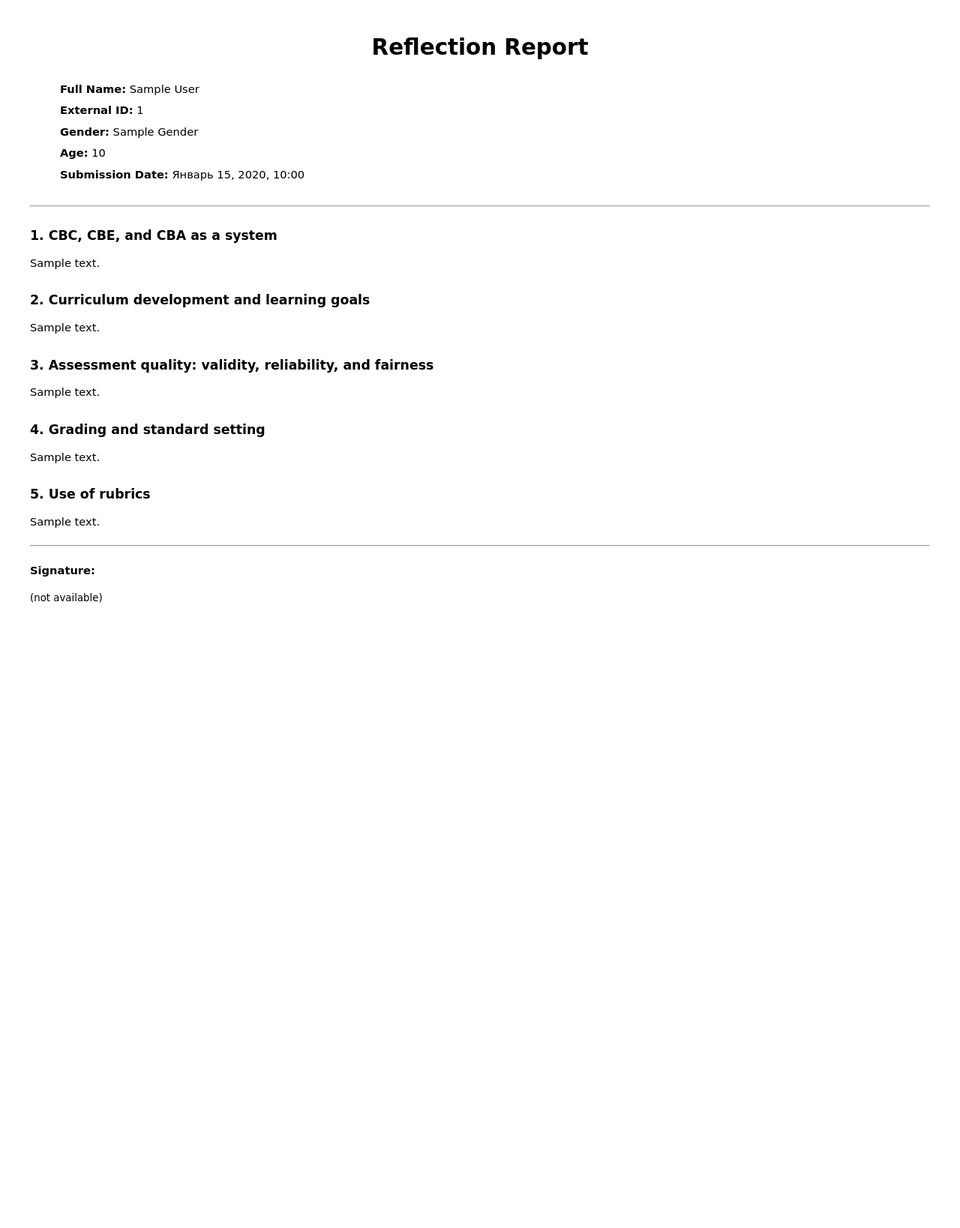
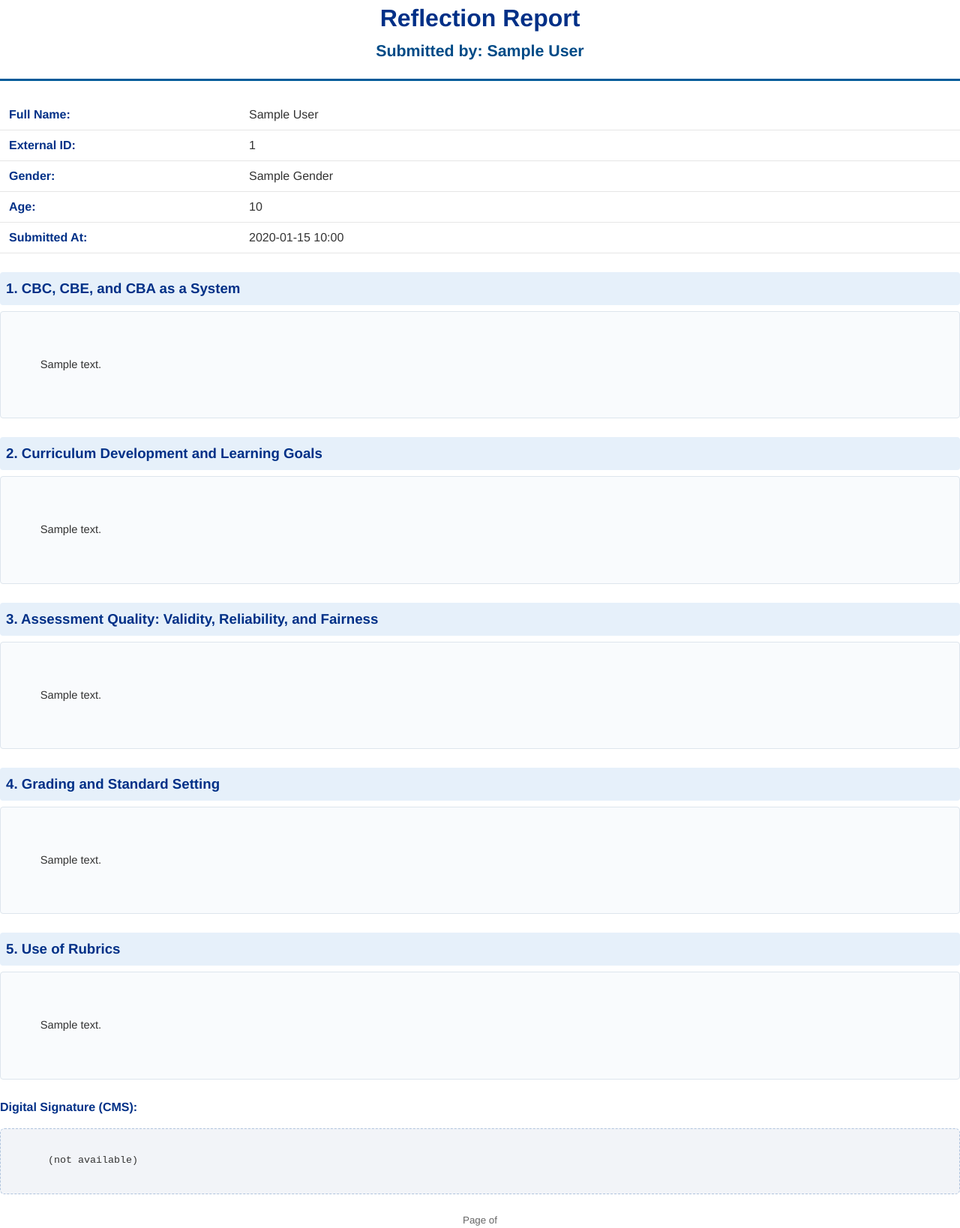
Before and after one commit to Rnurdaulet/reflex_orleu, a Django app: template templates/survey/survey_pdf_template.html in a window 1280 px wide. Shown: the whole page at 75% size. Before the commit the page ends 804 px from the top, so only its background shows below. Run offline with Django 5.2, Linux system fonts and the light colour scheme; the template is opened without the code that fills it: most values are stand-ins (such as "Sample title", 1, 10 or a date in 2020).

Commit message:
survey finder templates 3

```diff
--- a/config/settings.py
+++ b/config/settings.py
@@ -109,7 +109,7 @@ AUTH_PASSWORD_VALIDATORS = [
 # Internationalization
 # https://docs.djangoproject.com/en/5.1/topics/i18n/
 
-LANGUAGE_CODE = 'ru'
+LANGUAGE_CODE = 'en'
 
 TIME_ZONE = 'Asia/Aqtobe'
 
--- a/templates/base.html
+++ b/templates/base.html
@@ -64,6 +64,11 @@
             <div class="offcanvas-body pt-0">
                 <ul class="navbar-nav">
                     {% if user.is_authenticated %}
+                        {% if user.is_staff %}
+                            <li class="nav-item">
+                                <a class="nav-link" href="{% url 'survey_list' %}">Survey List</a>
+                            </li>
+                        {% endif %}
                         <li class="nav-item">
                             <a class="nav-link" href="{% url 'logout' %}">Logout</a>
                         </li>
--- a/templates/survey/survey_pdf_template.html
+++ b/templates/survey/survey_pdf_template.html
@@ -2,96 +2,167 @@
 <html lang="en">
 <head>
   <meta charset="UTF-8">
-    <title>Reflection Report PDF</title>
+  <title>Survey Report - {{ survey.full_name }}</title>
   <style>
+    @page {
+      size: A4;
+      margin: 2cm;
+      @frame footer {
+        -pdf-frame-content: footer_content;
+        bottom: 1cm;
+        margin-left: 2cm;
+        margin-right: 2cm;
+        height: 1cm;
+      }
+    }
     body {
-            font-family: DejaVu Sans, sans-serif;
+      font-family: 'Helvetica', 'Arial', sans-serif;
+      font-size: 12pt;
+      color: #333333;
+      line-height: 1.5;
+      margin: 0;
+    }
+    .header {
+      border-bottom: 3px solid #005B99;
+      padding-bottom: 15px;
+      margin-bottom: 25px;
+      text-align: center;
+    }
+    h1 {
+      font-size: 24pt;
+      color: #003087;
+      margin: 0;
+    }
+    h3 {
+      font-size: 16pt;
+      color: #004B87;
+      margin: 5px 0;
+    }
+    .section {
+      margin-bottom: 25px;
+      page-break-inside: avoid;
+    }
+    .question-title {
+      font-weight: bold;
+      font-size: 14pt;
+      color: #003087;
+      margin-bottom: 8px;
+      background: #E6F0FA;
+      padding: 8px;
+      border-radius: 4px;
+    }
+    .question-text {
+      white-space: pre-wrap;
+      border: 1px solid #DDE5ED;
+      padding: 12px;
+      background: #F9FBFD;
+      border-radius: 4px;
       font-size: 11pt;
       line-height: 1.6;
-            margin: 40px;
     }
-
-        h1, h2 {
+    .info-table {
+      width: 100%;
+      margin-bottom: 25px;
+      border-collapse: collapse;
+    }
+    .info-table td {
+      padding: 8px 12px;
+      vertical-align: top;
+      border-bottom: 1px solid #E6E6E6;
+    }
+    .label {
+      font-weight: bold;
+      width: 25%;
+      color: #003087;
+    }
+    .signature-block {
+      font-family: 'Courier New', monospace;
+      font-size: 10pt;
+      word-break: break-word;
+      white-space: pre-wrap;
+      line-height: 1.4;
+      background-color: #F2F4F8;
+      border: 1px dashed #B0C4DE;
+      padding: 15px;
+      color: #333333;
+      border-radius: 6px;
+      margin-top: 10px;
+    }
+    .footer {
       text-align: center;
-            margin-bottom: 20px;
+      font-size: 10pt;
+      color: #666666;
     }
-
-        h3 {
-            margin-top: 25px;
-            margin-bottom: 10px;
-            font-size: 13pt;
-        }
-
-        .section {
-            margin-bottom: 20px;
-        }
-
-        .question {
-            font-weight: bold;
-            margin-bottom: 5px;
-        }
-
-        .answer {
-            white-space: pre-line;
-        }
-
-        .meta {
-            margin-bottom: 30px;
-        }
-
-        .meta li {
-            list-style: none;
-            margin-bottom: 5px;
-        }
-
-        hr {
-            margin: 20px 0;
+    strong {
+      color: #003087;
     }
   </style>
 </head>
 <body>
+  <div class="header">
+    <h1>Reflection Report</h1>
+    <h3>Submitted by: {{ survey.full_name }}</h3>
+  </div>
 
-<h1>Reflection Report</h1>
+  <table class="info-table">
+    <tr>
+      <td class="label">Full Name:</td>
+      <td>{{ survey.full_name }}</td>
+    </tr>
+    <tr>
+      <td class="label">External ID:</td>
+      <td>{{ survey.external_id }}</td>
+    </tr>
+    <tr>
+      <td class="label">Gender:</td>
+      <td>{{ survey.gender|title }}</td>
+    </tr>
+    <tr>
+      <td class="label">Age:</td>
+      <td>{{ survey.age }}</td>
+    </tr>
+    <tr>
+      <td class="label">Submitted At:</td>
+      <td>{{ survey.submitted_at|date:"Y-m-d H:i" }}</td>
+    </tr>
+  </table>
 
-<ul class="meta">
-    <li><strong>Full Name:</strong> {{ survey.full_name }}</li>
-    <li><strong>External ID:</strong> {{ survey.external_id }}</li>
-    <li><strong>Gender:</strong> {{ survey.gender|title }}</li>
-    <li><strong>Age:</strong> {{ survey.age }}</li>
-    <li><strong>Submission Date:</strong> {{ survey.submitted_at|date:"F j, Y, H:i" }}</li>
-</ul>
-
-<hr>
+  {% for i in "12345" %}
+    <div class="section">
+      <div class="question-title">
+        {{ i }}.
+        {% if i == "1" %} CBC, CBE, and CBA as a System
+        {% elif i == "2" %} Curriculum Development and Learning Goals
+        {% elif i == "3" %} Assessment Quality: Validity, Reliability, and Fairness
+        {% elif i == "4" %} Grading and Standard Setting
+        {% elif i == "5" %} Use of Rubrics
+        {% endif %}
+      </div>
+      <div class="question-text">
+        {% if i == "1" %}
+          {{ survey.answer_1 }}
+        {% elif i == "2" %}
+          {{ survey.answer_2 }}
+        {% elif i == "3" %}
+          {{ survey.answer_3 }}
+        {% elif i == "4" %}
+          {{ survey.answer_4 }}
+        {% elif i == "5" %}
+          {{ survey.answer_5 }}
+        {% endif %}
+      </div>
+    </div>
+  {% endfor %}
 
   <div class="section">
-    <h3>1. CBC, CBE, and CBA as a system</h3>
-    <div class="answer">{{ survey.answer_1|linebreaksbr }}</div>
+    <p><strong>Digital Signature (CMS):</strong></p>
+    <div class="signature-block">
+      {{ survey.signature|default:"(not available)" }}
+    </div>
   </div>
 
-<div class="section">
-    <h3>2. Curriculum development and learning goals</h3>
-    <div class="answer">{{ survey.answer_2|linebreaksbr }}</div>
+  <div id="footer_content" class="footer">
+    Page <pdf:pagenumber> of <pdf:pagecount>
   </div>
-
-<div class="section">
-    <h3>3. Assessment quality: validity, reliability, and fairness</h3>
-    <div class="answer">{{ survey.answer_3|linebreaksbr }}</div>
-</div>
-
-<div class="section">
-    <h3>4. Grading and standard setting</h3>
-    <div class="answer">{{ survey.answer_4|linebreaksbr }}</div>
-</div>
-
-<div class="section">
-    <h3>5. Use of rubrics</h3>
-    <div class="answer">{{ survey.answer_5|linebreaksbr }}</div>
-</div>
-
-<hr>
-
-<p><strong>Signature:</strong></p>
-<p style="font-size: 10pt; word-break: break-all;">{{ survey.signature|default:"(not available)" }}</p>
-
 </body>
 </html>
```
Also changed, not shown: templates/survey/form.html (+6 -1 lines), templates/survey/list.html (+9 -9 lines). Lines whose indentation alone changed are shown as unchanged.
